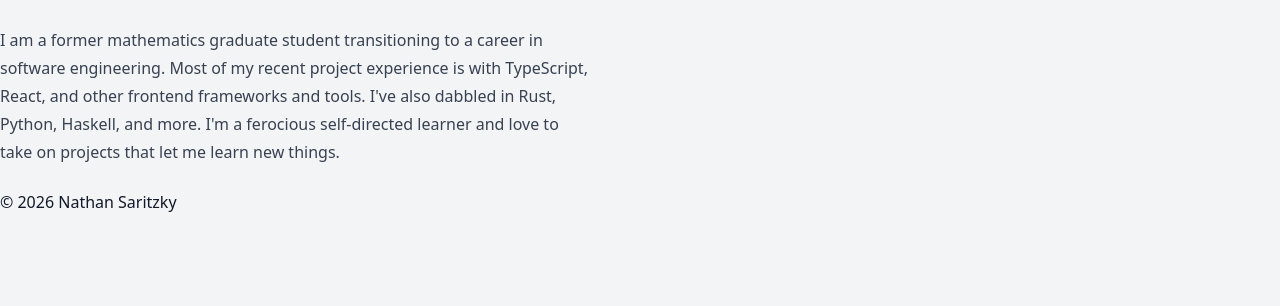
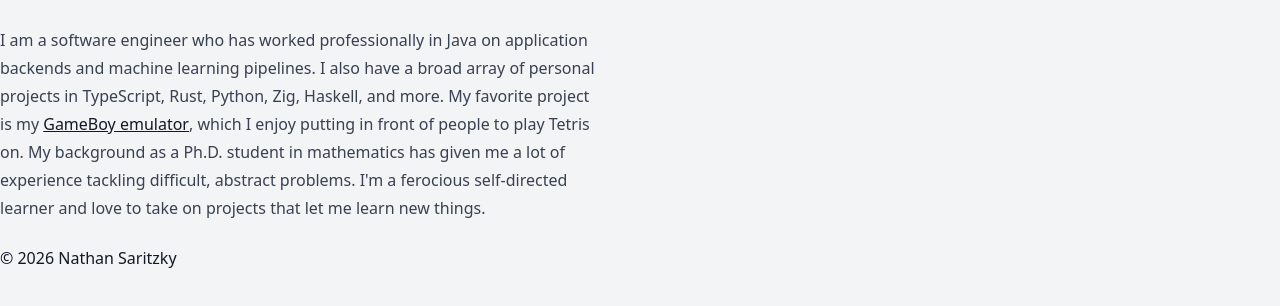
Before and after one commit to nsaritzky/nsaritzky.github.io, an Eleventy site: page about.md in a window 1280 px wide. Shown: the part 142-448 px from the top of the page. Built offline with nearby package versions, Linux system fonts and the light colour scheme; Eleventy itself is replaced by a stand-in of ours; files that its build step writes are made by us from their sources.

Commit message:
Update about page.

```diff
--- a/about.md
+++ b/about.md
@@ -4,4 +4,4 @@ layout: about.njk
 
 # About Me
 
-I am a former mathematics graduate student transitioning to a career in software engineering. Most of my recent project experience is with TypeScript, React, and other frontend frameworks and tools. I've also dabbled in Rust, Python, Haskell, and more. I'm a ferocious self-directed learner and love to take on projects that let me learn new things.
+I am a software engineer who has worked professionally in Java on application backends and machine learning pipelines. I also have a broad array of personal projects in TypeScript, Rust, Python, Zig, Haskell, and more. My favorite project is my [GameBoy emulator](https://github.com/nsaritzky/gumball), which I enjoy putting in front of people to play Tetris on. My background as a Ph.D. student in mathematics has given me a lot of experience tackling difficult, abstract problems. I'm a ferocious self-directed learner and love to take on projects that let me learn new things.
```
